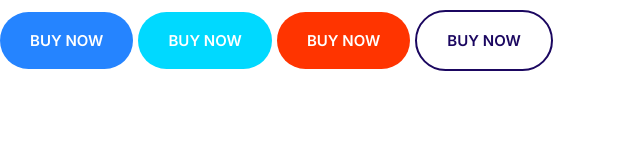
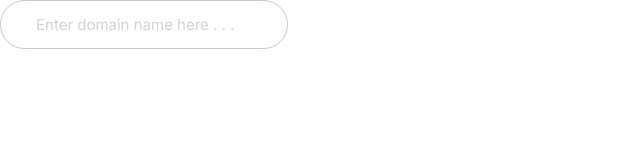
Before and after one commit to Max-256/Axwell, a plain HTML site: page index.html in a window 1280 px wide. Shown: the whole page, without its empty margins (0-640 px from the left). Drawn offline with Linux system fonts and the light colour scheme.

Commit message:
buld input component

```diff
--- a/CSS/style.css
+++ b/CSS/style.css
@@ -257,3 +257,26 @@ a{
         font-size: 1.5rem;
     }
 }
+
+
+/* Inputs */
+
+
+.input{
+    border: 1px solid #ccc;
+    border-radius: 30px;
+    outline: 0;
+    padding: 1.5rem 3.5rem;
+    color: var(--color-heading);
+    font-size: 2rem;
+}
+
+::placeholder{
+    color: lightgray;
+}
+
+@media screen and (min-width: 1024px) {
+    .input{
+        font-size: 1.5rem;
+    }
+}
--- a/index.html
+++ b/index.html
@@ -15,9 +15,10 @@
     <link rel="stylesheet" href="CSS/style.css" />
   </head>
   <body>
-    <button class="btn btn--primary">buy now</button>
-    <button class="btn btn--secondary">buy now</button>
-    <button class="btn btn--accent">buy now</button>
-    <button class="btn btn--outline">buy now</button>
+    <input
+      type="text"
+      class="input"
+      placeholder="Enter domain name here . . ."
+    />
   </body>
 </html>
```
